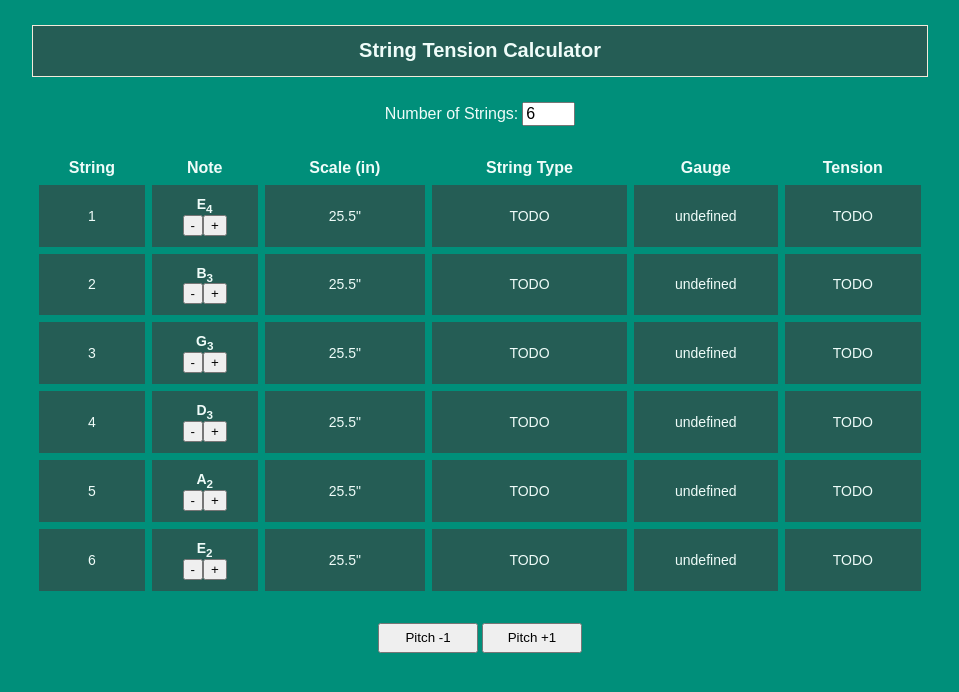
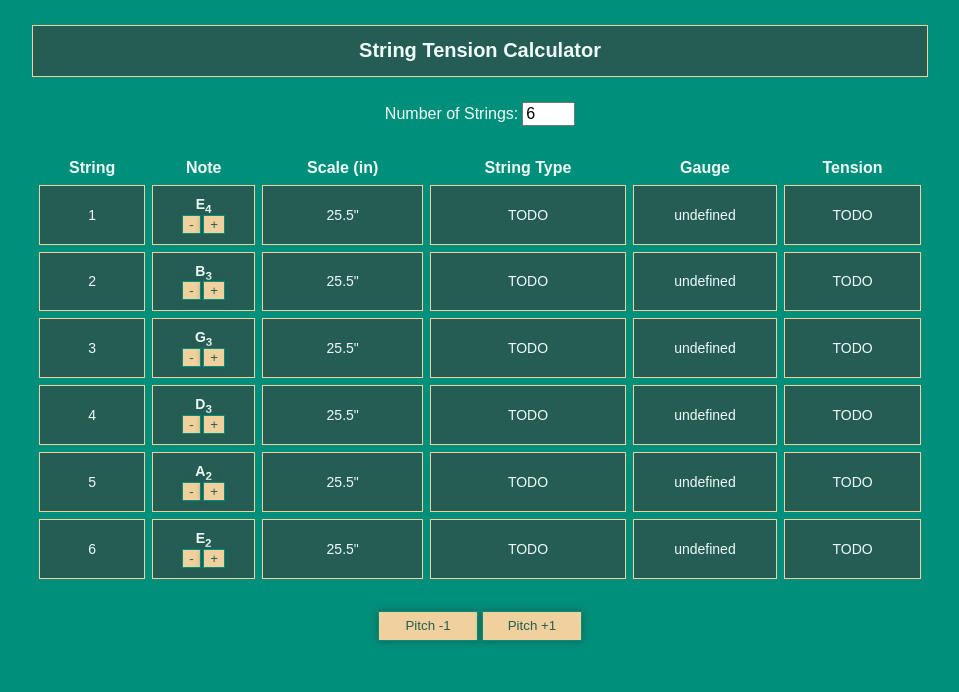
Before and after one commit to KyleTaylorLange/StringTensionCalculator, a plain HTML site: page index.html in a window 1280 px wide. Shown: the whole page, without its empty margins (160-1119 px from the left). Drawn offline with Linux system fonts and the light colour scheme.

Commit message:
more styles

```diff
--- a/scss/style.scss
+++ b/scss/style.scss
@@ -3,6 +3,7 @@ $green-primary: #008f7a;
 $green-secondary: #255d55;
 $grey-primary: #effcf9;
 $tan-primary: #f3eada;
+$yellow-primary: #f0d19d;
 $white: #ffffff;
 $black: #000000;
 
@@ -56,6 +57,14 @@ body {
 	}
 }
 
+button {
+	cursor: pointer;
+	background-color: $yellow-primary;
+	border: 1px solid $green-primary;
+	color: $green-secondary;
+	box-shadow: 0em 0em 0.5em $green-secondary;
+}
+
 .header {
 	display: flex;
 	flex-direction: column;
@@ -66,7 +75,7 @@ body {
 
 	background-color: $green-secondary;
 	color: $grey-primary;
-	border: 1px solid $tan-primary;
+	border: 1px solid $yellow-primary;
 }
 
 .main-container {
@@ -123,17 +132,24 @@ body {
 				text-justify: center;
 				background-color: $green-secondary;
 				color: $grey-primary;
-				border: 1px solid $green-secondary;
+				border: 1px solid $yellow-primary;
 			}
 		}
 
 		.note-name {
 			@include ptb-1();
-		}
 
-		.note-inner {
-			color: $grey-primary;
-			font-weight: 600;
+			.note-inner {
+				color: $grey-primary;
+				font-weight: 600;
+			}
+
+			.note-buttons {
+				display: flex;
+				justify-content: center;
+				align-items: center;
+				gap: 0.25rem;
+			}
 		}
 	}
 }
```
Also changed, not shown: style.css, 1 other file.
